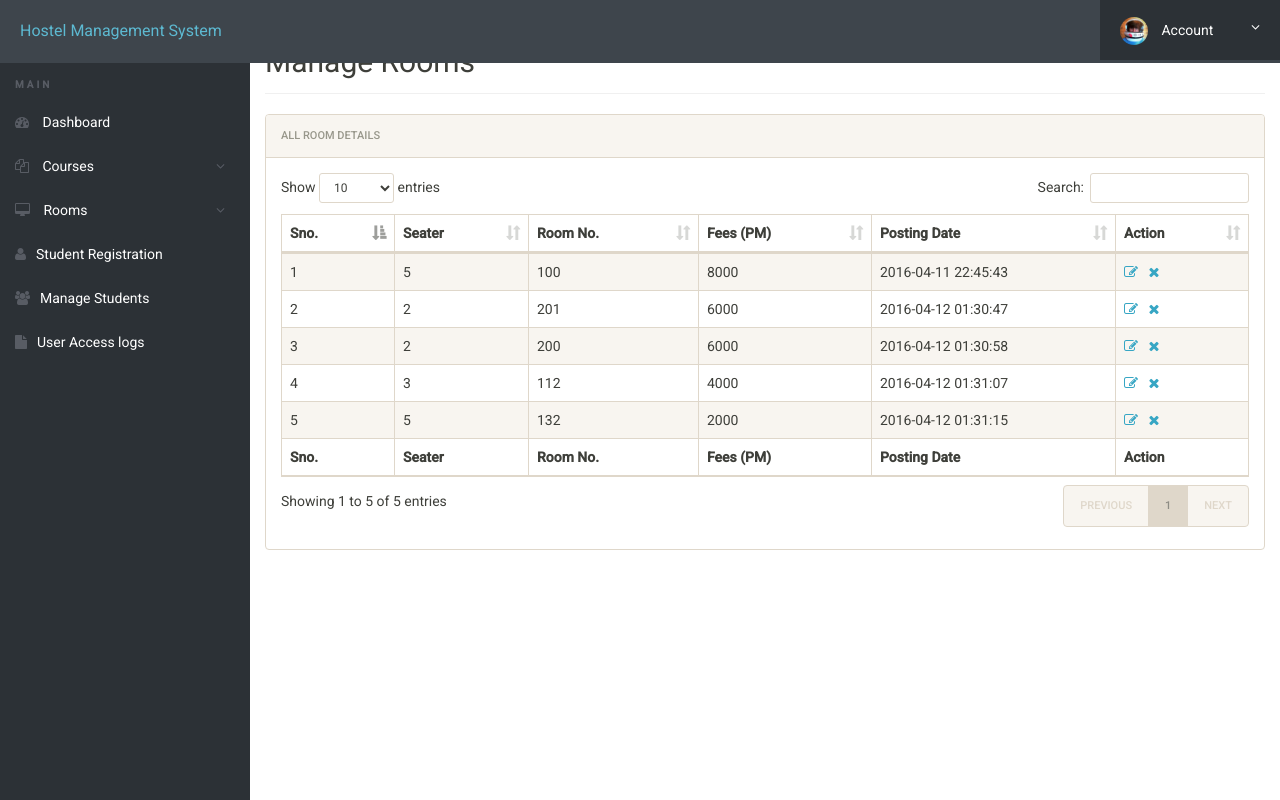
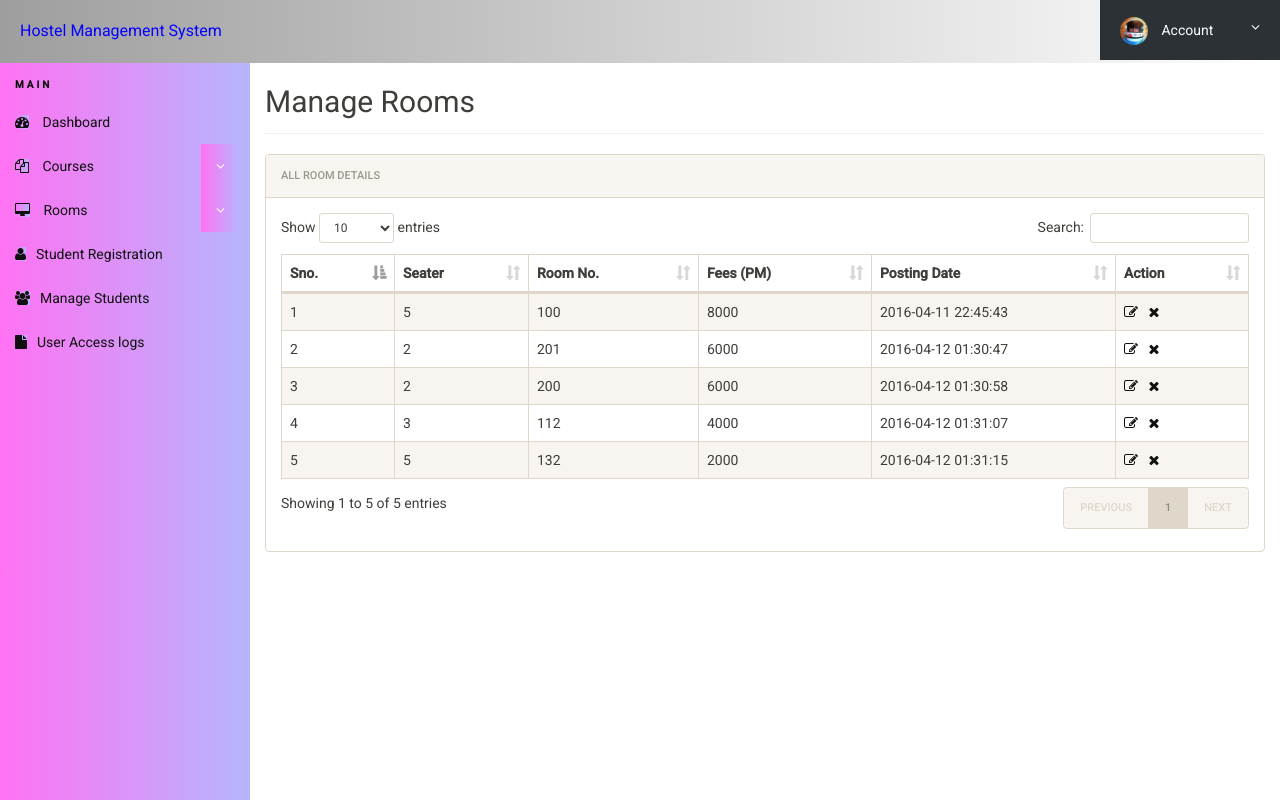
Before and after one commit to Eddie2111/LargeSweetRabbit, a PHP site: page /hostel/admin/manage-rooms.php in a window 1280 px wide. Run offline with PHP 8.4, Linux system fonts and the light colour scheme; a user stored in the database is signed in; data comes from the database, SQL or seed files in the repository.

Commit message:
Update manage-rooms.php

```diff
--- a/admin/manage-rooms.php
+++ b/admin/manage-rooms.php
@@ -15,6 +15,7 @@ if(isset($_GET['del']))
 			echo "<script>alert('Data Deleted');</script>" ;
 	}
 ?>
+
 <!doctype html>
 <html lang="en" class="no-js">
 
@@ -25,6 +26,7 @@ if(isset($_GET['del']))
 	<meta name="description" content="">
 	<meta name="author" content="">
 	<meta name="theme-color" content="#3e454c">
+
 	<title>Manage Rooms</title>
 	<link rel="stylesheet" href="css/font-awesome.min.css">
 	<link rel="stylesheet" href="css/bootstrap.min.css">
@@ -33,10 +35,11 @@ if(isset($_GET['del']))
 	<link rel="stylesheet" href="css/bootstrap-select.css">
 	<link rel="stylesheet" href="css/fileinput.min.css">
 	<link rel="stylesheet" href="css/awesome-bootstrap-checkbox.css">
-	<link rel="stylesheet" href="css/style.css">
+	<link rel="stylesheet" href="css/style1.css">
 </head>
 
 <body>
+
 	<?php include('includes/header.php');?>
 
 	<div class="ts-main-content">
@@ -45,6 +48,7 @@ if(isset($_GET['del']))
 			<div class="container-fluid">
 				<div class="row">
 					<div class="col-md-12">
+					<br/><br/>
 						<h2 class="page-title">Manage Rooms</h2>
 						<div class="panel panel-default">
 							<div class="panel-heading">All Room Details</div>
@@ -62,17 +66,7 @@ if(isset($_GET['del']))
 											<th>Action</th>
 										</tr>
 									</thead>
-									<tfoot>
-										<tr>
-											<th>Sno.</th>
-											<th>Seater</th>
-											<th>Room No.</th>
 
-											<th>Fees (PM) </th>
-											<th>Posting Date  </th>
-											<th>Action</th>
-										</tr>
-									</tfoot>
 									<tbody>
 <?php
 $aid=$_SESSION['id'];
```
Lines whose indentation alone changed are shown as unchanged.
